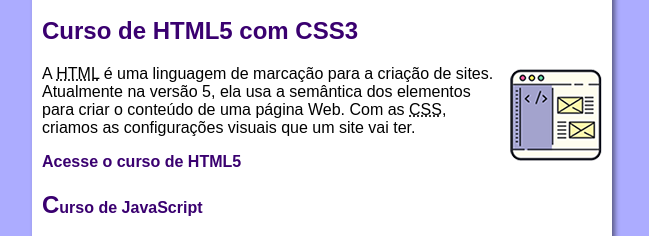
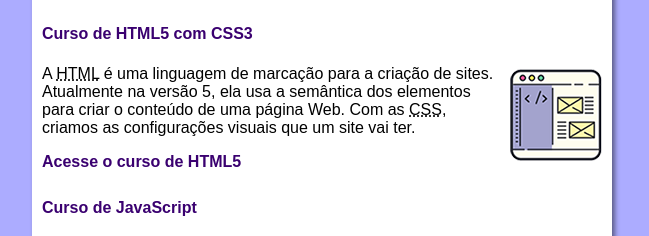
Before and after one commit to gustavoguanabara/projeto-site, a plain HTML site: page index.html in a window 1280 px wide. Shown: the part 184-420 px from the top of the page, without its empty margins (318-967 px from the left). Drawn offline with Linux system fonts and the light colour scheme.

Commit message:
h2 marcação <strong>

```diff
--- a/index.html
+++ b/index.html
@@ -13,13 +13,13 @@
             <img src="imagens/curso-em-video-cor.png" alt="Curso em Vídeo">
         </header>
         <article>
-            <h2><strong></strong>Curso de HTML5 com CSS3</strong></h2>
+            <h2><strong>Curso de HTML5 com CSS3</strong></h2>
             <img class="lado" src="imagens/curso-html-css.png" alt="Curso HTML">
             <p>A <abbr title="HyperText Markup Language">HTML</abbr> é uma linguagem de marcação para a criação de sites. Atualmente na versão 5, ela usa a semântica dos elementos para criar o conteúdo de uma página Web. Com as <abbr title="Cascading Style Sheets">CSS</abbr>, criamos as configurações visuais que um site vai ter.</p>
             <p><a href="curso-html.html">Acesse o curso de HTML5</a></p>
         </article>
         <article>
-            <h2>C<strong>urso de JavaScript</strong></h2>
+            <h2><strong>Curso de JavaScript</strong></h2>
             <img class="lado" src="imagens/curso-javascript.png" alt="Curso JS">
             <p><abbr title="JavaScript">JavaScript</abbr> é uma linguagem de script criada para aumentar a interatividade entre um site e seus visitantes. Os códigos em JS são executados dentro do navegador e dão acesso aos elementos HTML por meio do <abbr title="Document Object Model">DOM</abbr>.</p>
             <p><a href="curso-js.html">Acesse o curso de JavaScript</a></p>
```
